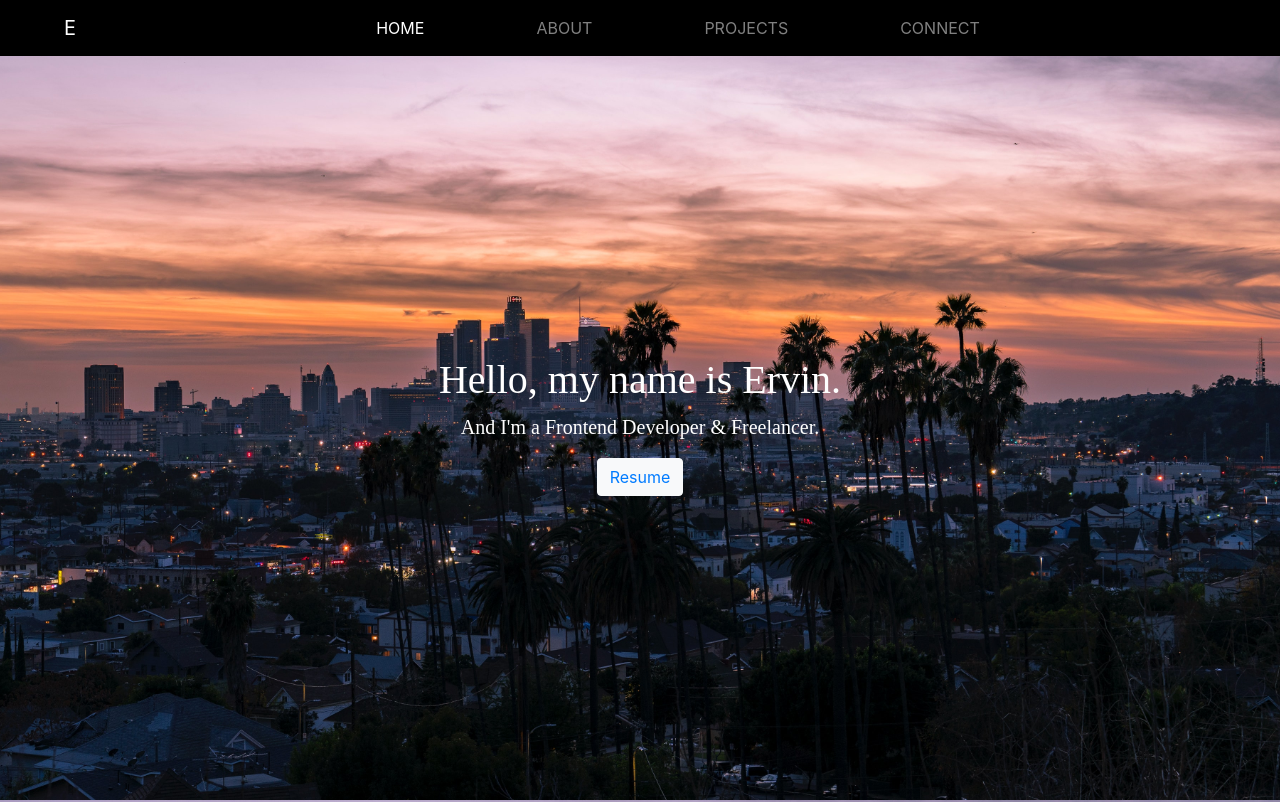
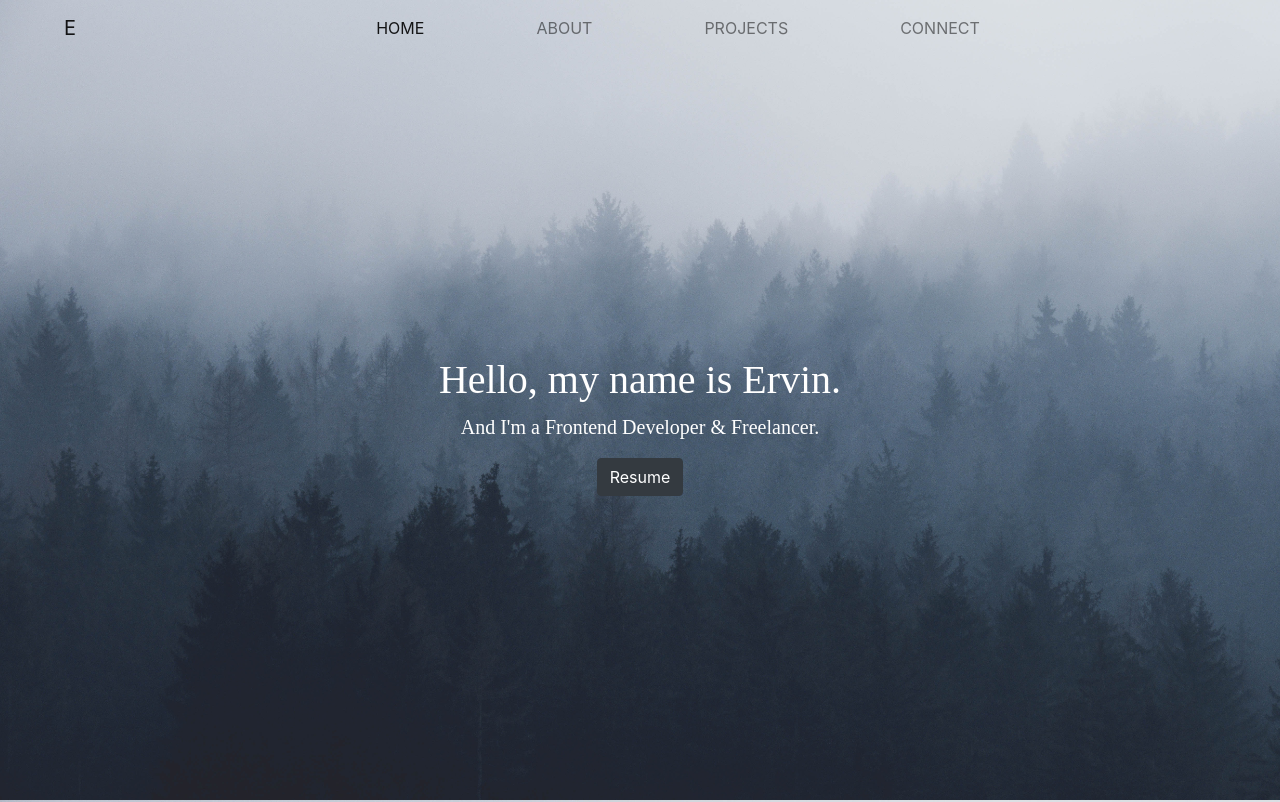
Before and after one commit to ervinCodes/LandingPage, a website: page index.html in a window 1280 px wide. Shown: the top 802 px of the page. Drawn offline with nearby package versions, Linux system fonts and the light colour scheme; a web font is replaced by a local one.

Commit message:
Transparent Navbar

```diff
--- a/css/styles.css
+++ b/css/styles.css
@@ -1,15 +1,22 @@
 /* Body */
 
+
 body {
-    background: url(/images/losAngeles.jpg) no-repeat 50% fixed;
+    background: url(/images/forest.jpg) no-repeat 50% fixed;
     background-size: cover;
 }
 
+
+
 /* Navigation */
 .navbar {
-    background-color: black;
+    color: transparent;
 }
 
+
+.nav-link, .navbar-brand {
+    color: black;
+}
 
  /* Header */
 
@@ -19,9 +26,6 @@ header {
 
 /* About */
 
-#about {
-    background-color: rgb(231, 229, 229);
-}
 
 section {
     padding: 150px 0;
--- a/index.html
+++ b/index.html
@@ -16,7 +16,7 @@
 </head>
 <body>
     <!-- Navigation -->
-    <nav class="navbar navbar-expand-md sticky-top navbar-dark">
+    <nav class="navbar navbar-expand-md sticky-top navbar-light">
         <a class="navbar-brand ml-5" href="#">
             E
         </a>
@@ -57,14 +57,12 @@
         <div class="container text-center">
                 <h1 id="caption">Hello, my name is Ervin.</h1>
                     <p class="text-center lead" id="caption">And I'm a Frontend Developer & Freelancer.</p>
-                    <button type="button" class="btn btn-light" id="resume">
-                        <a href="/images/RESUME2021.pdf" download>Resume</a>
-                    </button>
+                        <a class="btn btn-dark" href="/images/RESUME2021.pdf" download>Resume</a>
         </div>
     </header>
 
     <!-- About Section -->
-    <section id="about">
+    <section id="about" class="bg-light">
         <div class="container">
             <div class="row">
                 <div class="col-sm-6 mx-auto">
```
